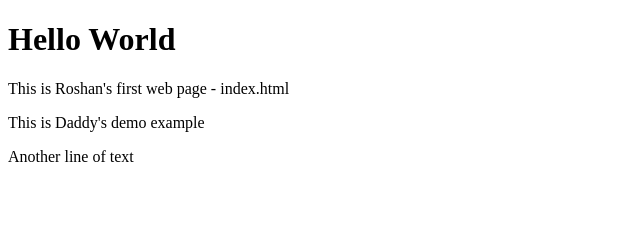
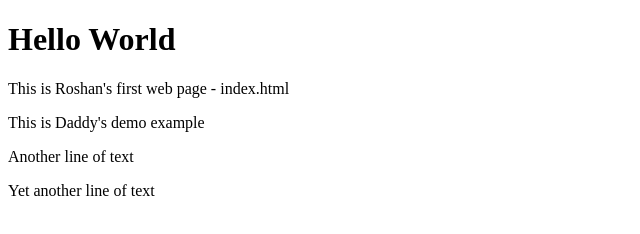
Before and after one commit to roshan717427/HelloWorld, a plain HTML site: page index.html in a window 1280 px wide. Shown: the whole page, without its empty margins (0-640 px from the left). Drawn offline with Linux system fonts and the light colour scheme.

Commit message:
another edit

```diff
--- a/index.html
+++ b/index.html
@@ -10,5 +10,6 @@
     <p> This is Roshan's first web page - index.html</p>
     <p> This is Daddy's demo example </p>
     <p> Another line of text </p>
+    <p> Yet another line of text </p>
 </body>
 </html>
```
